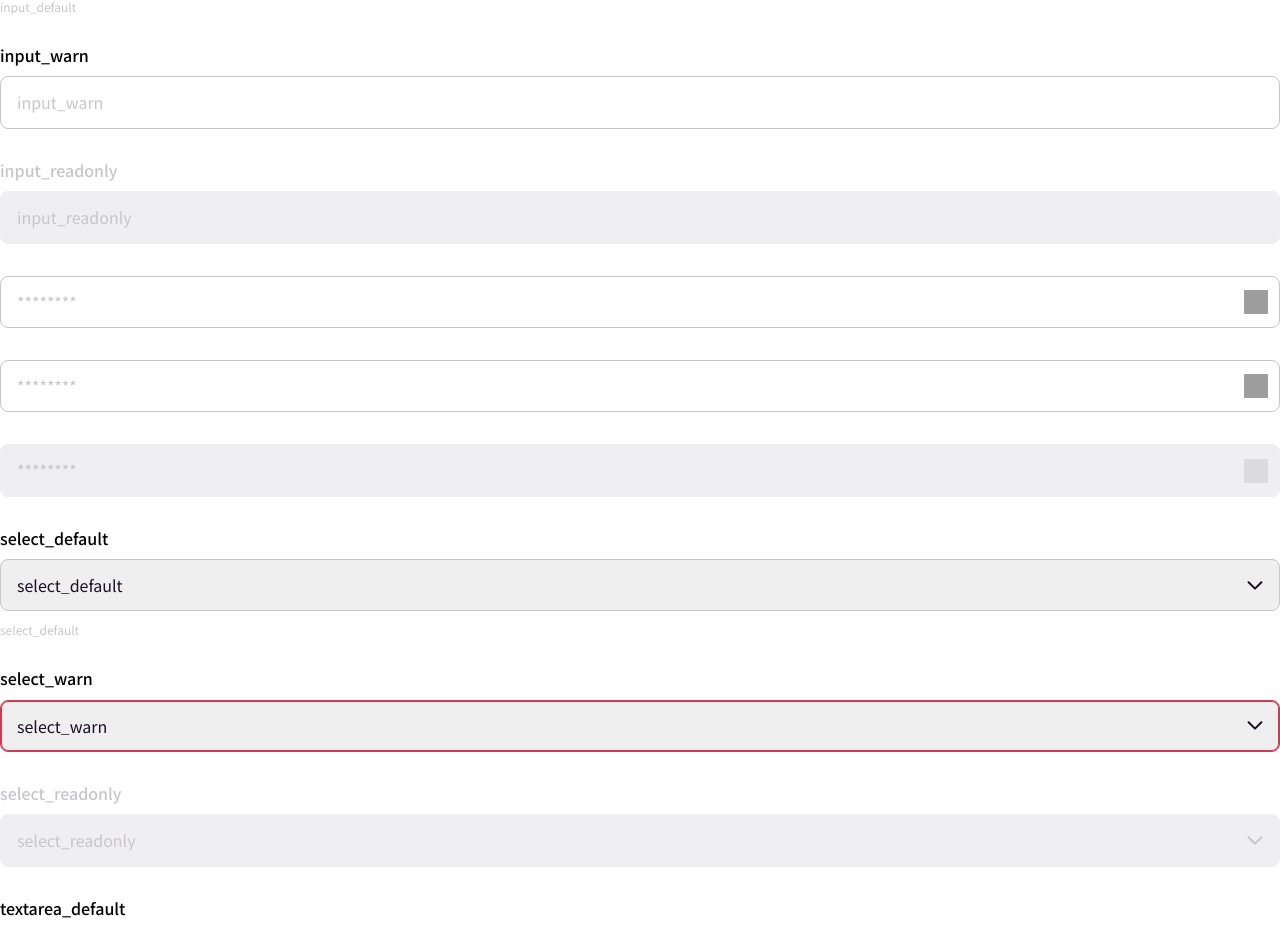
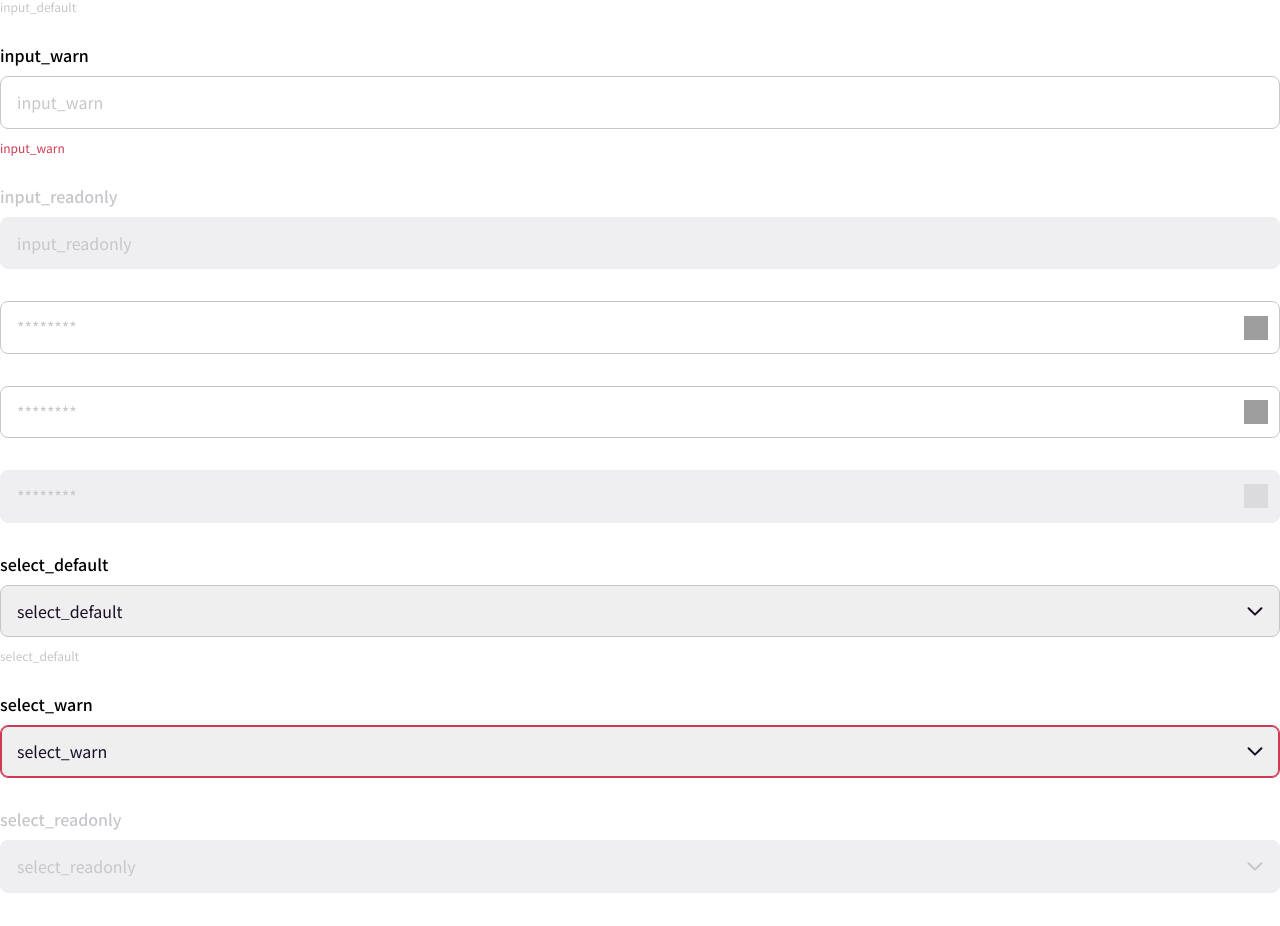
Before and after one commit to the51DT/inside_project, a Vue app: page / in a window 1280 px wide. Shown: the part 1255-2181 px from the top of the page. Built offline with nearby package versions, Linux system fonts and the light colour scheme; grey boxes are pictures that could not be loaded.

Commit message:
인풋 캡션 warn 추가

```diff
--- a/src/assets/scss/modules/_input-field.scss
+++ b/src/assets/scss/modules/_input-field.scss
@@ -215,6 +215,9 @@
       font-size: rem(12px);
       color: $neutral-basegrey;
       margin-top: rem(12px);
+      &--warn {
+        color: $error-base;
+      }
     }
     &__button {
       position: absolute;
--- a/src/components/fragments/inputField.vue
+++ b/src/components/fragments/inputField.vue
@@ -150,7 +150,7 @@
       </label>
     </div>
     <!-- 캡션 -->
-    <p v-if="caption" class="inputField__caption">{{ caption }}</p>
+    <p v-if="caption" :class="warn ? 'inputField__caption inputField__caption--warn' : 'inputField__caption'">{{ caption }}</p>
   </div>
 </template>
 
--- a/src/views/HomeView.vue
+++ b/src/views/HomeView.vue
@@ -86,6 +86,7 @@
       id="input_warn"
       name="input_warn"
       placeholder="input_warn"
+      caption="input_warn"
       warn
     ></inputField>
     <inputField
```
